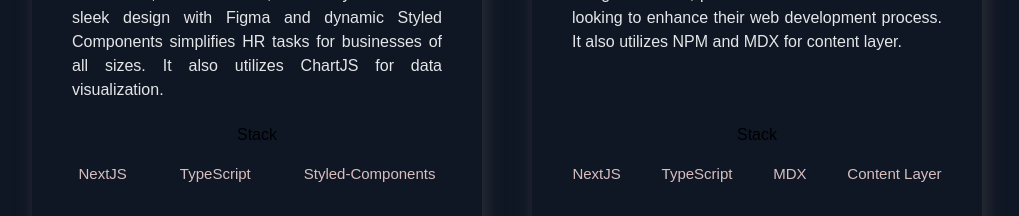
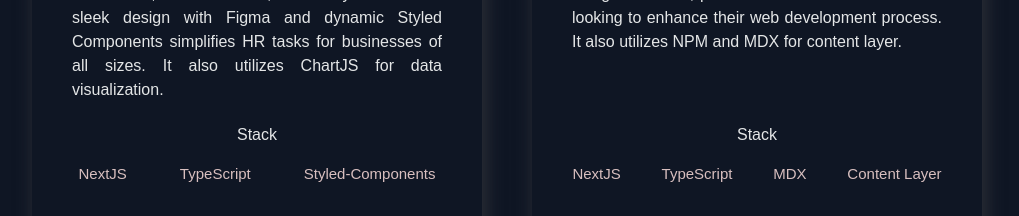
Before and after one commit to JosephHuntley/Portfolio_Updated, a React (Vite) app: page / in a window 1280 px wide. Shown: the part 1360-1576 px from the top of the page, without its empty margins (133-1152 px from the left). Built offline with nearby package versions, Linux system fonts and the light colour scheme.

Commit message:
Changed title content color to increase visibility

```diff
--- a/src/components/projects/ProjectsStyles.js
+++ b/src/components/projects/ProjectsStyles.js
@@ -41,6 +41,7 @@ export const TitleContent = styled.div`
 	text-align: center;
 	z-index: 20;
 	width: 100%;
+	color: #e4e6e7;
 `;
 
 export const HeaderThree = styled.h3`
```
